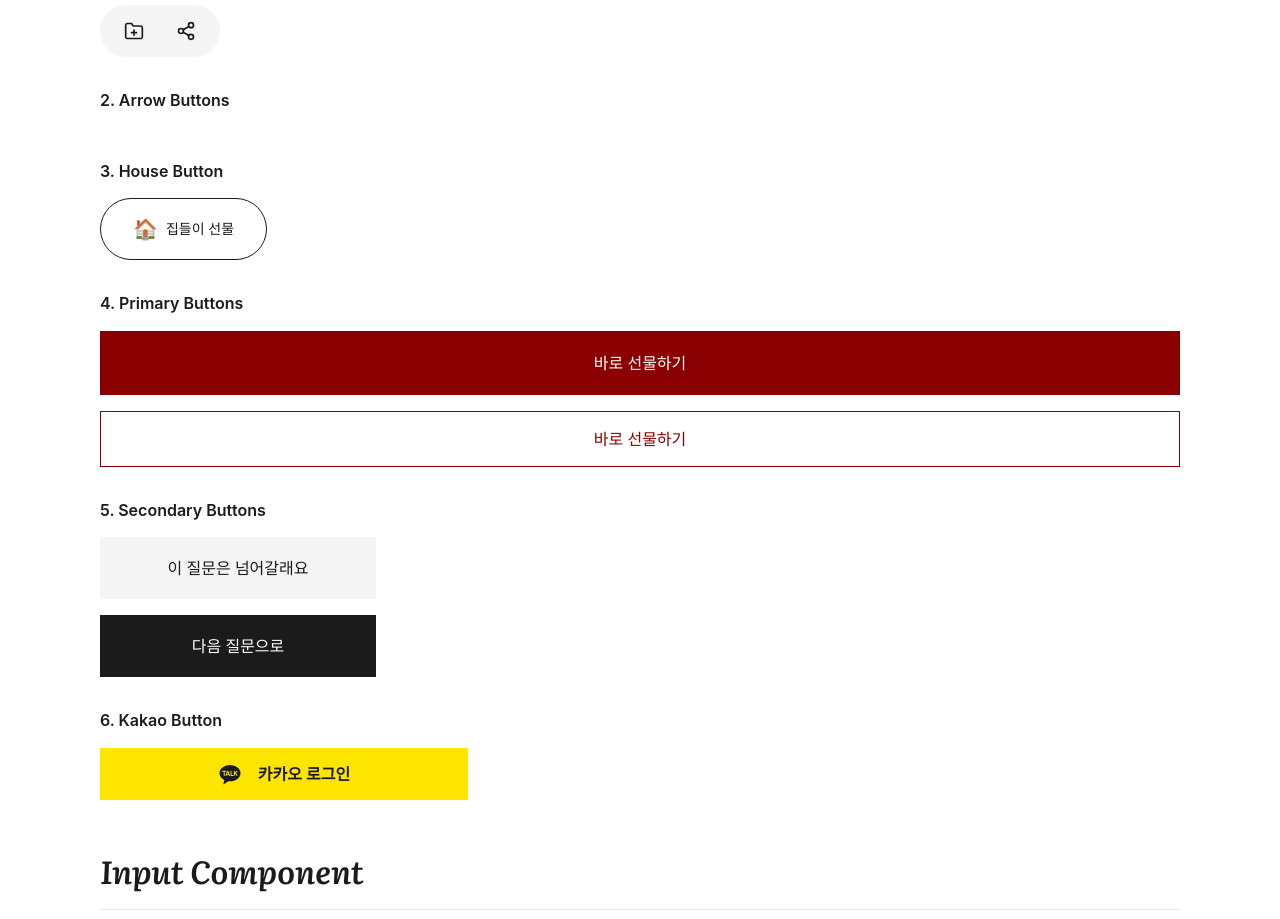
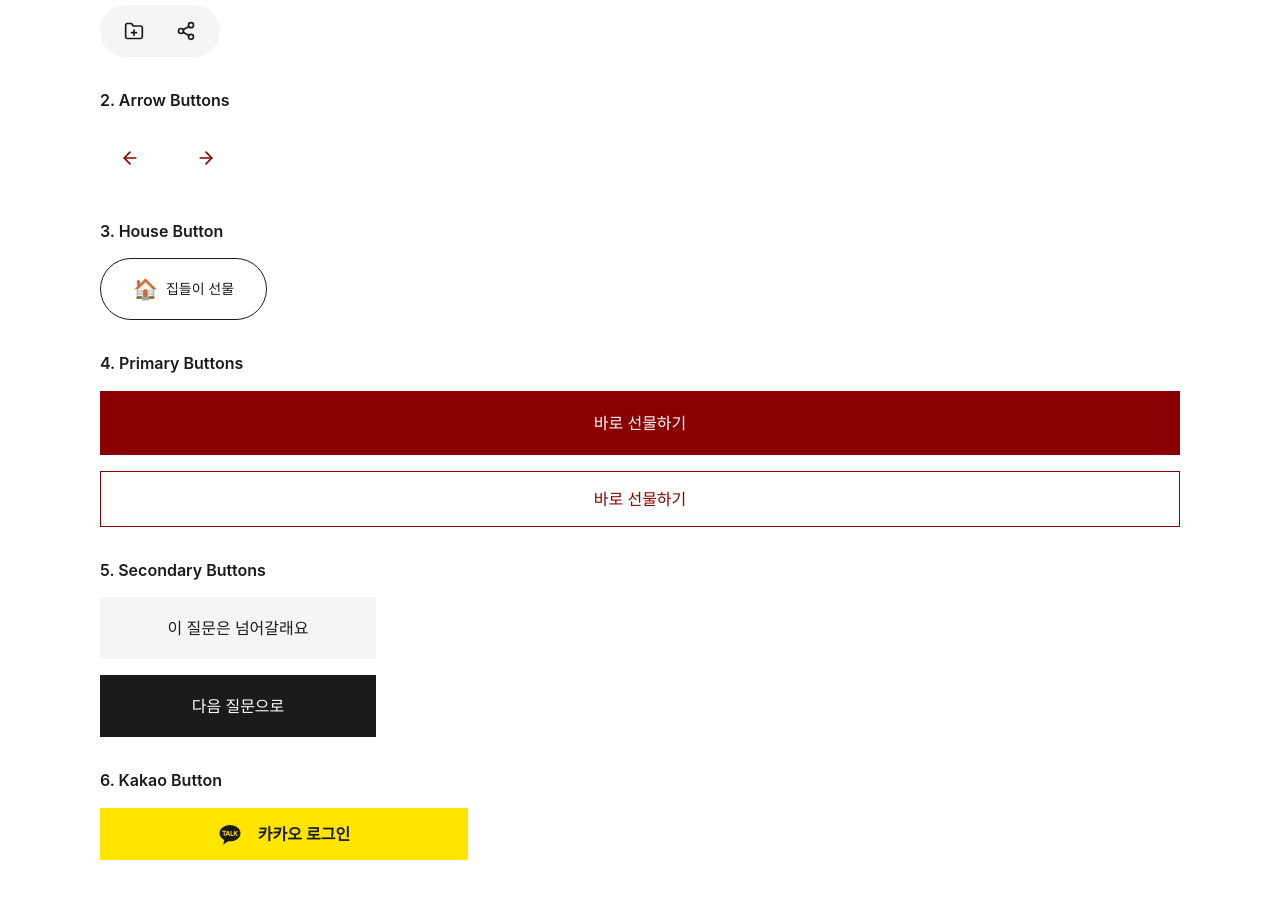
Before and after one commit to MAISON-CADEAU/maison-cadeau, a Next.js app: page / in a window 1280 px wide. Shown: the part 2000-2919 px from the top of the page. Built offline with nearby package versions, Linux system fonts and the light colour scheme.

Commit message:
fix: Arrow 버튼 variant를 red-arrow로 변경
Co-Authored-By: Claude Sonnet 4.5 <noreply@anthropic.com>

```diff
--- a/src/app/page.tsx
+++ b/src/app/page.tsx
@@ -172,8 +172,8 @@ export default function Home() {
               <div className={styles.button_group}>
                 <h3 className={styles.button_group_title}>2. Arrow Buttons</h3>
                 <div style={{ display: "flex", gap: "16px" }}>
-                  <Button variant="arrow-left" />
-                  <Button variant="arrow-right" />
+                  <Button variant="red-arrow-left" />
+                  <Button variant="red-arrow-right" />
                 </div>
               </div>
 
```
